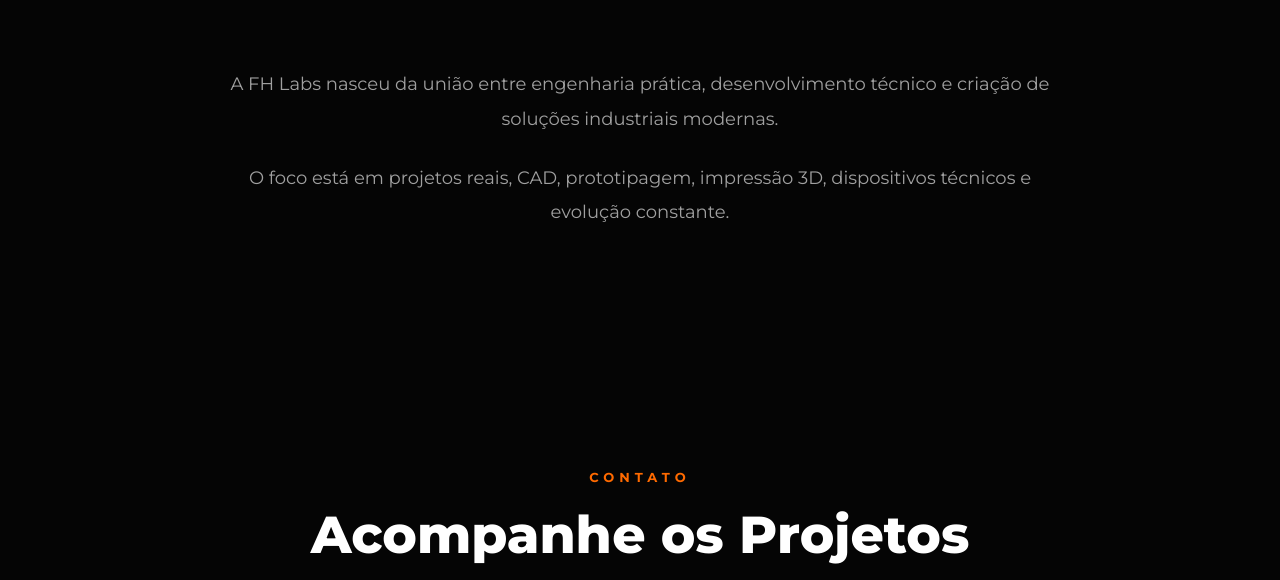
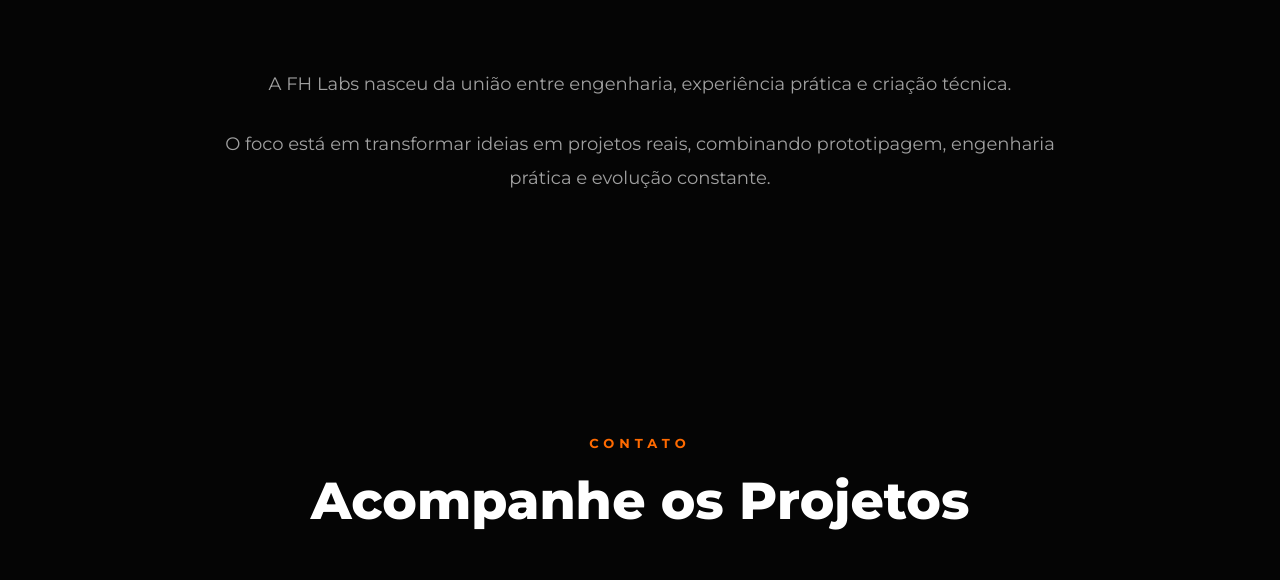
Before and after one commit to fhlabtech/fhlab-site, a plain HTML site: page index.html in a window 1280 px wide. Shown: the part 2568-3148 px from the top of the page. Drawn offline with Linux system fonts and the light colour scheme.

Commit message:
Update index.html

```diff
--- a/index.html
+++ b/index.html
@@ -278,17 +278,16 @@
 
             <p>
 
-                A FH Labs nasceu da união entre
-                engenharia prática, desenvolvimento técnico
-                e criação de soluções industriais modernas.
+                A FH Labs nasceu da união entre engenharia,
+                experiência prática e criação técnica.
 
             </p>
 
             <p>
 
-                O foco está em projetos reais,
-                CAD, prototipagem, impressão 3D,
-                dispositivos técnicos e evolução constante.
+                O foco está em transformar ideias em projetos reais,
+                combinando prototipagem, engenharia prática
+                e evolução constante.
 
             </p>
 
```
